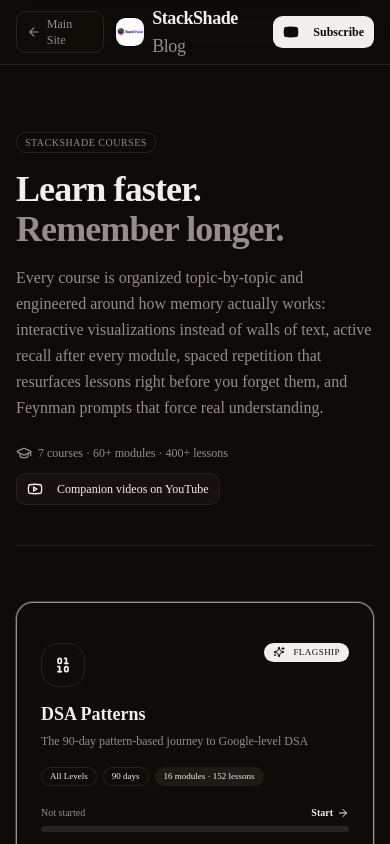
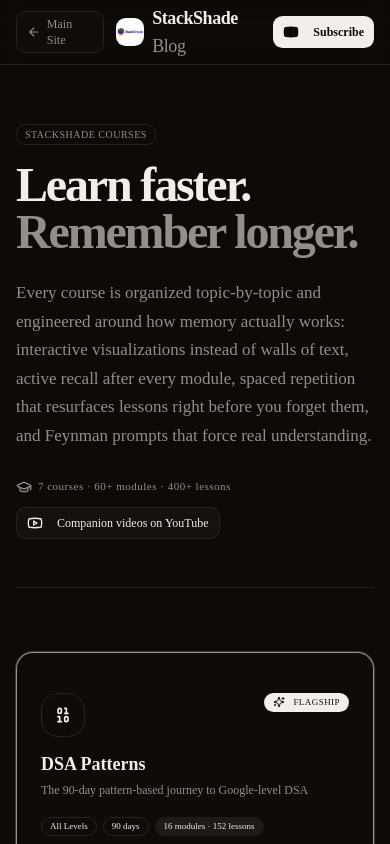
Before and after one commit to stack-shade/stack-shade.github.io, a Next.js app: page /courses in a window 390 px wide. Shown: the top 844 px of the page. Built offline with nearby package versions, Linux system fonts and the light colour scheme.

Commit message:
upgrade courses typography and hierarchy

```diff
--- a/src/app/(blog)/courses/page.tsx
+++ b/src/app/(blog)/courses/page.tsx
@@ -44,26 +44,26 @@
 
 export default function CoursesPage() {
   return (
-    <main className="max-w-6xl mx-auto px-4 sm:px-6 lg:px-8 py-16 md:py-24">
+    <main className="stack-courses max-w-6xl mx-auto px-4 sm:px-6 lg:px-8 py-14 md:py-24">
       {/* Header */}
-      <div className="mb-14 border-b border-border pb-10 max-w-3xl">
+      <div className="mb-16 border-b border-border/80 pb-12 max-w-4xl">
         <Badge
           variant="outline"
           className="mb-4 border-border text-muted-foreground uppercase text-[10px] tracking-wider"
         >
           StackShade Courses
         </Badge>
-        <h1 className="text-4xl sm:text-5xl font-black tracking-tight mb-4">
+        <h1 className="courses-display text-5xl sm:text-6xl md:text-7xl font-bold mb-6">
           Learn faster. <span className="text-muted-foreground">Remember longer.</span>
         </h1>
-        <p className="text-muted-foreground text-base leading-relaxed mb-6">
+        <p className="courses-copy text-muted-foreground mb-7">
           Every course is organized topic-by-topic and engineered around how memory actually works:
           interactive visualizations instead of walls of text, active recall after every module,
           spaced repetition that resurfaces lessons right before you forget them, and Feynman
           prompts that force real understanding.
         </p>
         <div className="flex flex-wrap items-center gap-3">
-          <span className="flex items-center gap-1.5 text-xs text-muted-foreground font-mono">
+          <span className="courses-meta flex items-center gap-1.5 text-muted-foreground">
             <GraduationCap className="w-4 h-4" />
             7 courses · 60+ modules · 400+ lessons
           </span>
@@ -71,7 +71,7 @@
             href="https://www.youtube.com/@StackShade"
             target="_blank"
             rel="noopener noreferrer"
-            className={buttonVariants({ variant: "outline", size: "sm", className: "text-xs cursor-pointer" })}
+            className={buttonVariants({ variant: "outline", size: "sm", className: "text-xs cursor-pointer font-medium" })}
           >
             <Youtube className="w-3.5 h-3.5 mr-1.5" />
             Companion videos on YouTube
```
